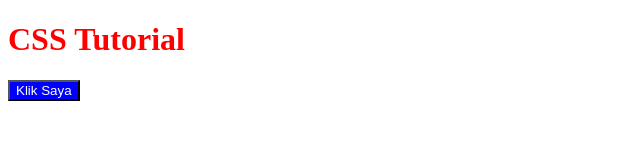
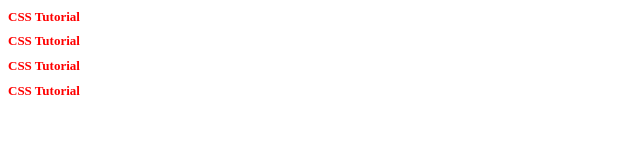
Before and after one commit to Suyono-Sukorame/belajar-css-dasar, a plain HTML site: page css-tutorial.html in a window 1280 px wide. Shown: the whole page, without its empty margins (0-640 px from the left). Drawn offline with Linux system fonts and the light colour scheme.

Commit message:
css style element

```diff
--- a/css-tutorial.html
+++ b/css-tutorial.html
@@ -5,13 +5,26 @@
     <meta charset="UTF-8">
     <meta name="viewport" content="width=device-width, initial-scale=1.0">
     <title>CSS Tutorial</title>
+    <style>
+        h1 {
+            color: red;
+            font-size: small;
+        }
+    </style>
 </head>
 
 <body>
 
     <!-- Inline style -->
-    <h1 style="color: red;">CSS Tutorial</h1>
-    <button style="background-color: blue; color: white;">Klik Saya</button>
+    <!-- <h1 style="color: red;">CSS Tutorial</h1>
+    <button style="background-color: blue; color: white;">Klik Saya</button> -->
+
+    <!-- css style element -->
+
+    <h1>CSS Tutorial</h1>
+    <h1>CSS Tutorial</h1>
+    <h1>CSS Tutorial</h1>
+    <h1>CSS Tutorial</h1>
 
 </body>
 
```
